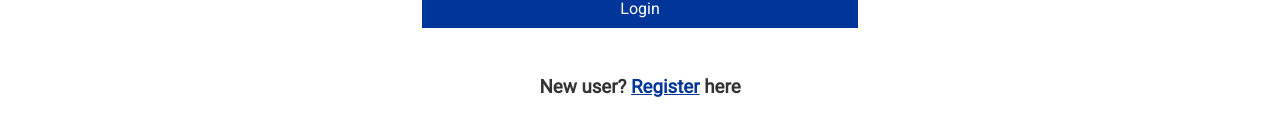
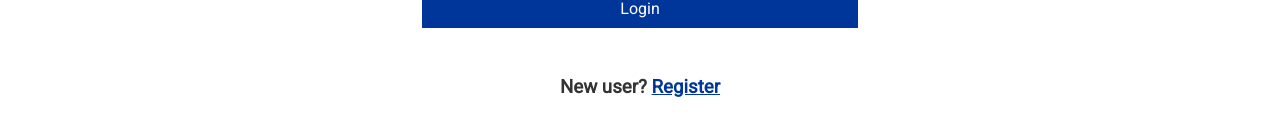
Before and after one commit to sumantk33/Contact-Keeper, a React (Create React App) app in the folder client/: page /login in a window 1280 px wide. Shown: the part 373-508 px from the top of the page. Built offline with nearby package versions, Linux system fonts and the light colour scheme.

Commit message:
Updated login page

```diff
--- a/client/src/components/auth/Login.js
+++ b/client/src/components/auth/Login.js
@@ -84,7 +84,6 @@ const Login = (props) => {
         <span className='text-primary' style={{ textDecoration: "underline" }}>
           <Link to='/register'>Register</Link>
         </span>{" "}
-        here
       </h3>
     </div>
   );
```
